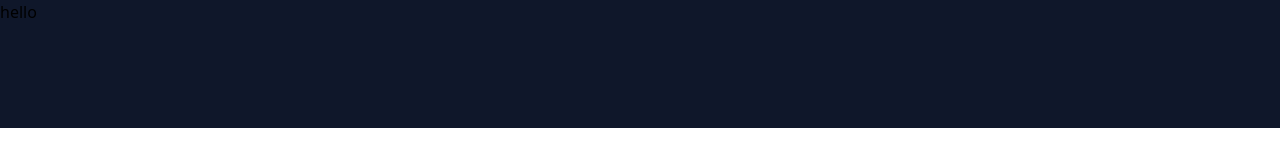
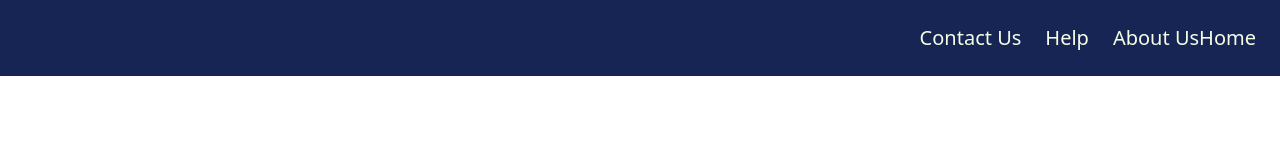
Before and after one commit to Shubham138g/tailwind, a website built with Vite: page index.html in a window 1280 px wide. Built offline with nearby package versions, Linux system fonts and the light colour scheme.

Commit message:
add nav bar

```diff
--- a/index.html
+++ b/index.html
@@ -7,8 +7,13 @@
     <title>Document</title>
 </head>
 <body>
-    <div class="bg-slate-900">
-        <h1 class="size-32"> hello</h1>
-    </div>
+ <nav>
+    <ul class="bg-blue-950 text-lime-50 flex flex-row-reverse space-x-6 py-6 px-6 text-xl">
+        <li class="cursor-pointer">Home</li>
+        <li class="cursor-pointer">About Us</li>
+        <li class="cursor-pointer">Help</li>
+        <li class="cursor-pointer">Contact Us</li>
+    </ul>
+ </nav>
 </body>
 </html>
```
